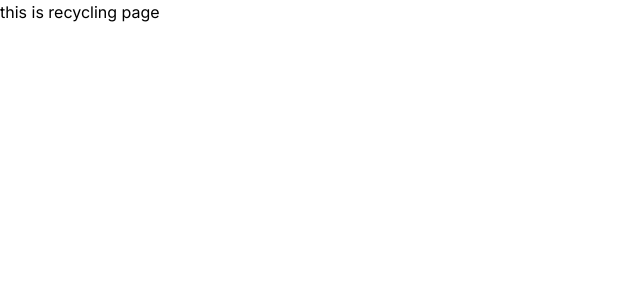
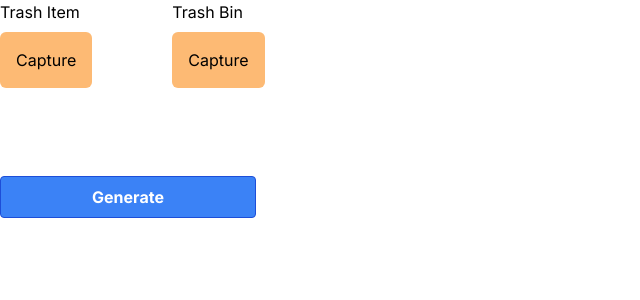
Before and after one commit to fffilps/sustain-better, a Next.js app: page /dashboard/recycle in a window 1280 px wide. Shown: the top 300 px of the page, without its empty margins (0-640 px from the left). Built offline with nearby package versions, Linux system fonts and the light colour scheme.

Commit message:
recycle page updated for two cameras

```diff
--- a/src/app/components/CameraButton.tsx
+++ b/src/app/components/CameraButton.tsx
@@ -24,15 +24,12 @@ export const CameraButton = () => {
 
   return (
     <div className="py-2">
-      <header>
-        <h1>camera app</h1>
-      </header>
       {isCaptureEnable || (
         <button
           className="bordered rounded-md bg-orange-300 p-4"
           onClick={() => setCaptureEnable(true)}
         >
-          start
+          Capture
         </button>
       )}
       {isCaptureEnable && (
--- a/src/app/dashboard/recycle/page.tsx
+++ b/src/app/dashboard/recycle/page.tsx
@@ -1,3 +1,23 @@
+import CameraButton from "@/app/components/CameraButton";
+import { Button } from "@vechain/dapp-kit-ui";
+
 export default function Page() {
-  return <div>this is recycling page</div>;
+  return (
+    <div className="flex flex-col gap-20">
+      <div className="flex flex-row gap-20">
+        <div className="flex flex-col">
+        <p>Trash Item</p>
+        <CameraButton/>
+        </div>
+
+        <div className="flex flex-col">
+        <p>Trash Bin</p>
+        <CameraButton/>
+        </div>
+      </div>
+      <button className="bg-blue-500 hover:bg-blue-700 text-white font-bold py-2 px-4 border border-blue-700 rounded w-1/5">
+      Generate
+    </button>
+    </div>
+  )
 }
```
